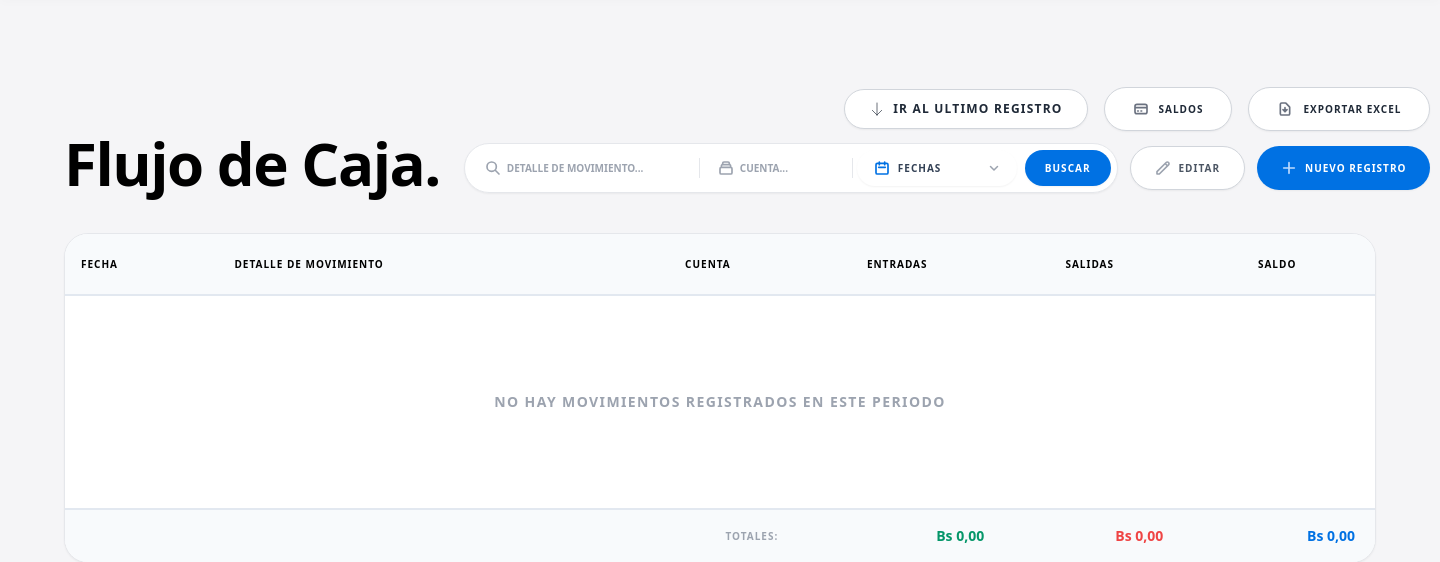
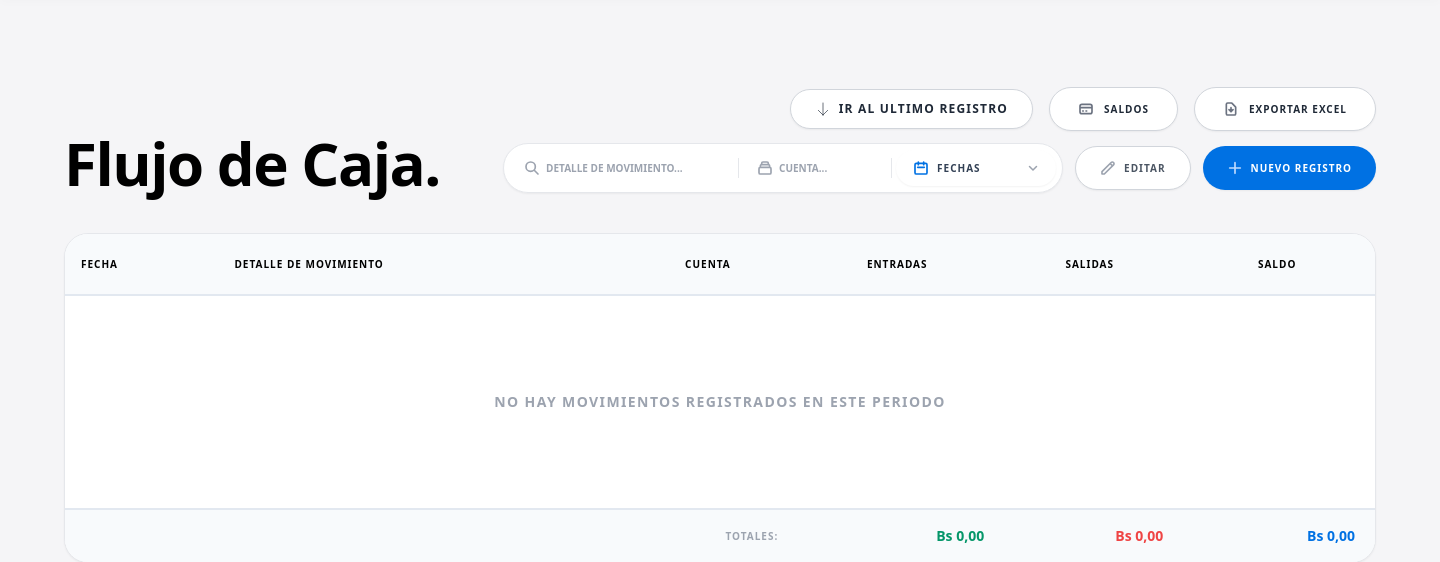
Before and after one commit to joseignaciolimasubieta/sistema-lima-django, a Django app: page /caja/ in a window 1440 px wide. Shown: the part 57-619 px from the top of the page. Run offline with Django 4.2, Linux system fonts and the light colour scheme; the visitor is signed in with stand-in values (Sample User, id 1); data that the repository does not hold is empty; some libraries are stand-ins or nearby versions.

Commit message:
Ajuste de actualización

```diff
--- a/academico/templates/flujo_caja.html
+++ b/academico/templates/flujo_caja.html
@@ -196,8 +196,6 @@
 
                         </div>
                     </div>
-
-                    <button type="submit" class="h-9 px-5 ml-2 bg-[#0071e3] hover:bg-[#0077ED] text-white text-[10px] font-black rounded-full transition-all tracking-widest uppercase shadow-sm whitespace-nowrap">BUSCAR</button>
 
                     {% if rango_fechas %}
                         <a href="{% url 'flujo_caja' %}" class="absolute -top-3 -right-3 lg:static w-9 h-9 lg:ml-2 flex items-center justify-center rounded-full bg-slate-100 text-gray-500 hover:text-black hover:bg-slate-200 transition-colors shrink-0 shadow-sm" title="Limpiar Filtro">
```
